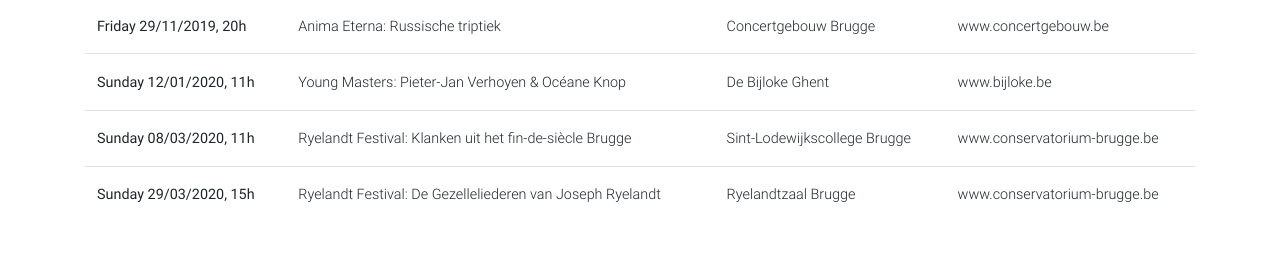
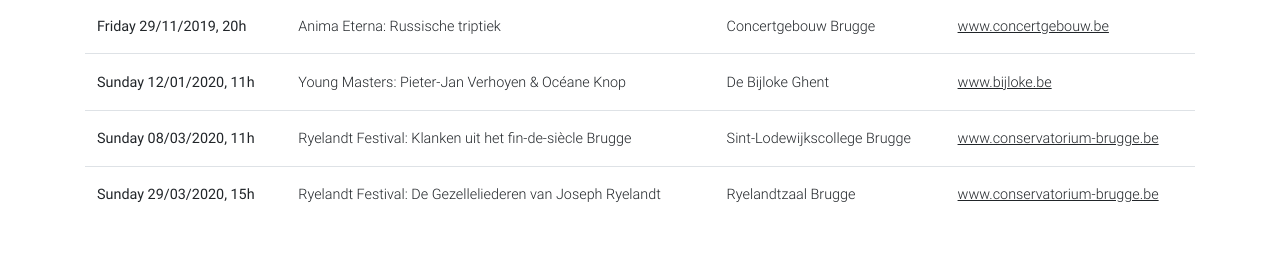
Before and after one commit to jflipts/site-pj, a plain HTML site: page mdb/index.html in a window 1280 px wide. Shown: the part 2067-2320 px from the top of the page. Drawn offline with Linux system fonts and the light colour scheme.

Commit message:
Underline url in table

```diff
--- a/mdb/css/style.css
+++ b/mdb/css/style.css
@@ -85,6 +85,10 @@ body, html {
     height: 100%;
 }
 
+.table-link:link, .table-link:visited {
+    text-decoration: underline;
+}
+
 @media (max-width: 426px) {
 
 
--- a/mdb/index.html
+++ b/mdb/index.html
@@ -325,25 +325,25 @@
               <th scope="row">Friday 29/11/2019, 20h</th>
               <td>Anima Eterna: Russische triptiek</td>
               <td>Concertgebouw Brugge</td>
-              <td><a href="http://www.concertgebouw.be/">www.concertgebouw.be</a></td>
+              <td><a class="table-link" href="http://www.concertgebouw.be/">www.concertgebouw.be</a></td>
             </tr>
             <tr>
               <th scope="row">Sunday 12/01/2020, 11h</th>
               <td>Young Masters: Pieter-Jan Verhoyen & Océane Knop</td>
               <td>De Bijloke Ghent</td>
-              <td><a href="http://www.bijloke.be/">www.bijloke.be</a></td>
+              <td><a class="table-link" href="http://www.bijloke.be/">www.bijloke.be</a></td>
             </tr>
             <tr>
               <th scope="row">Sunday 08/03/2020, 11h</th>
               <td>Ryelandt Festival: Klanken uit het fin-de-siècle Brugge</td>
               <td>Sint-Lodewijkscollege Brugge</td>
-              <td><a href="http://www.conservatorium-brugge.be/">www.conservatorium-brugge.be</a></td>
+              <td><a class="table-link" href="http://www.conservatorium-brugge.be/">www.conservatorium-brugge.be</a></td>
             </tr>
             <tr>
               <th scope="row">Sunday 29/03/2020, 15h</th>
               <td>Ryelandt Festival: De Gezelleliederen van Joseph Ryelandt</td>
               <td>Ryelandtzaal Brugge</td>
-              <td><a href="http://www.conservatorium-brugge.be/">www.conservatorium-brugge.be</a></td>
+              <td><a class="table-link" href="http://www.conservatorium-brugge.be/">www.conservatorium-brugge.be</a></td>
             </tr>
           </tbody>
         </table>
```
